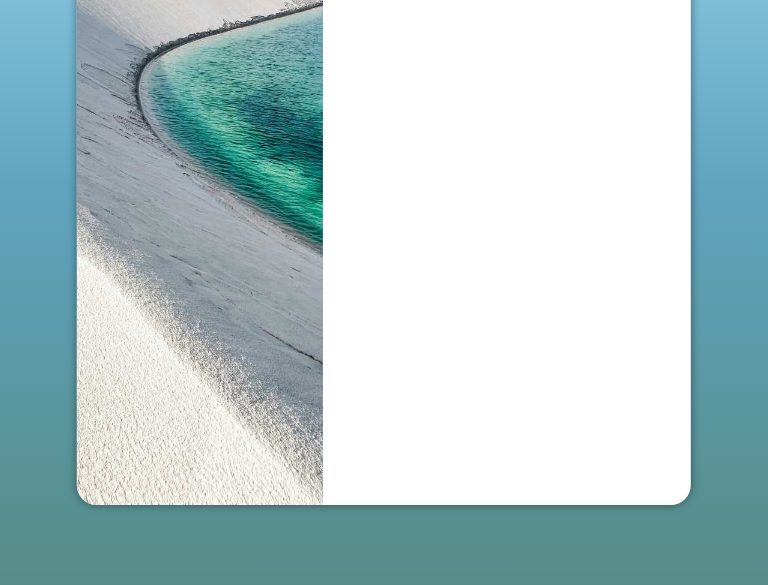
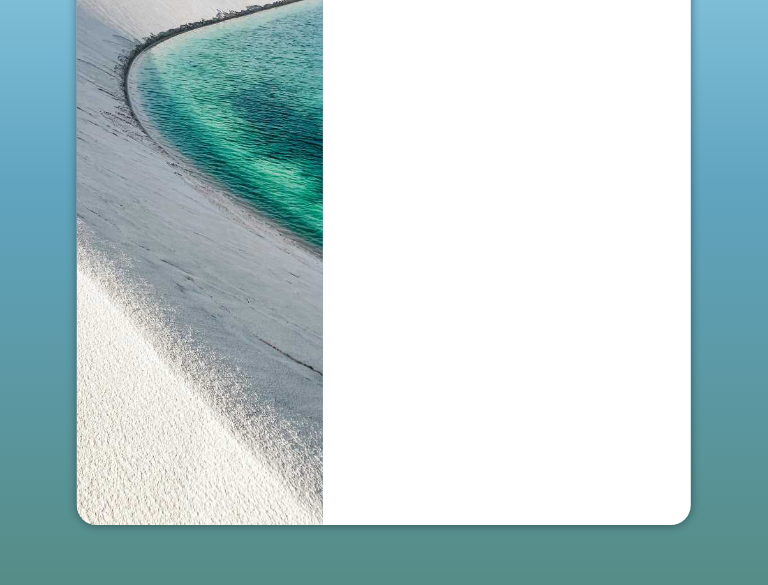
Before and after one commit to pauloarthur13/projeto-login, a plain HTML site: page index.html in a window 768 px wide. Shown: the part 215-800 px from the top of the page. Drawn offline with Linux system fonts and the light colour scheme.

Commit message:
update vh

```diff
--- a/estilos/media-query.css
+++ b/estilos/media-query.css
@@ -1,13 +1,12 @@
 @charset "UTF-8";
 
-@media screen and (min-width: 630px) and (max-width: 992px) {
+@media screen and (min-width: 768px) and (max-width: 992px) {
     body{
         background-image: linear-gradient(to bottom, #A0DBF2, #60A4BF, #568C87);
     }
 
     #login{
         width: 80vw;
-        height: 80vh;
     }
 
     #imagem{
--- a/estilos/style.css
+++ b/estilos/style.css
@@ -34,7 +34,7 @@ main{
     position: absolute;
     background-color: white;
     width: 250px;
-    height: 500px;
+    height: 85vh;
     border-radius: 20px;
     overflow: hidden;
     box-shadow: 0px 0px 10px rgba(0, 0, 0, 0.452);
```
